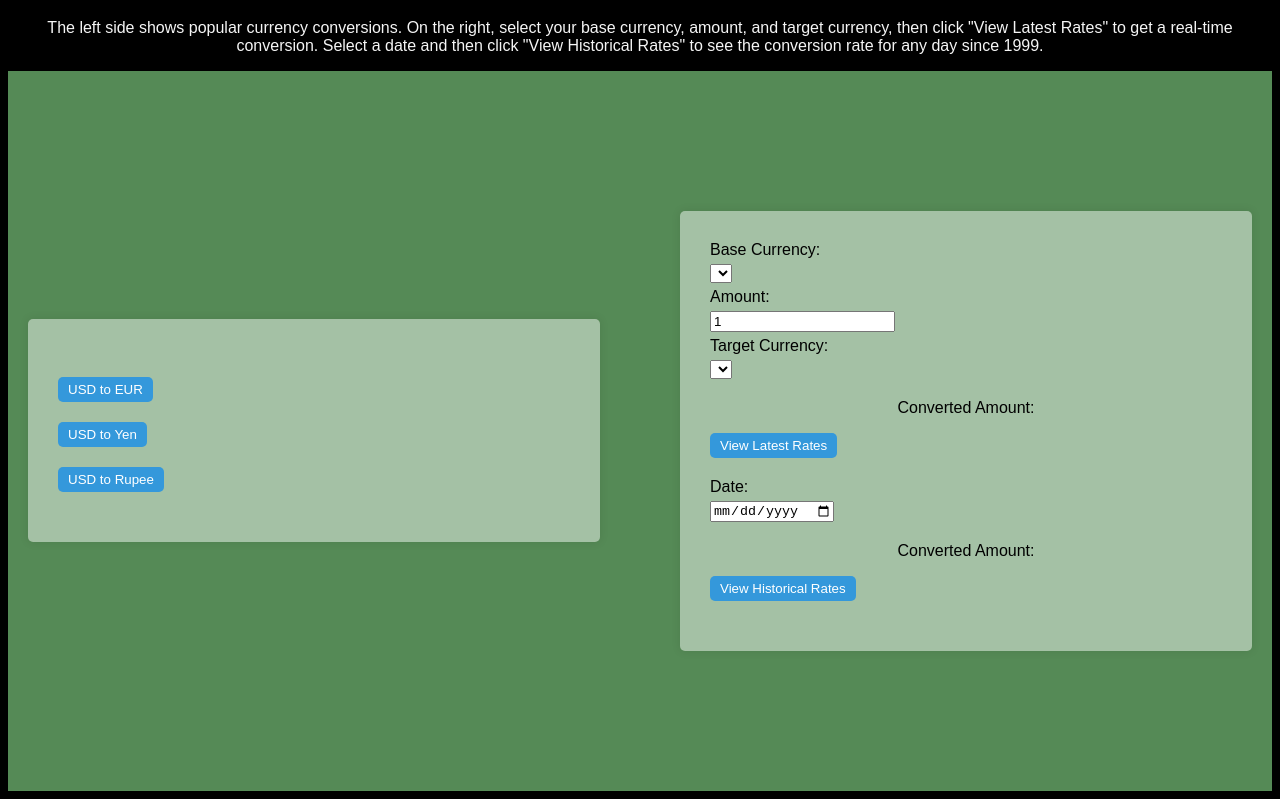
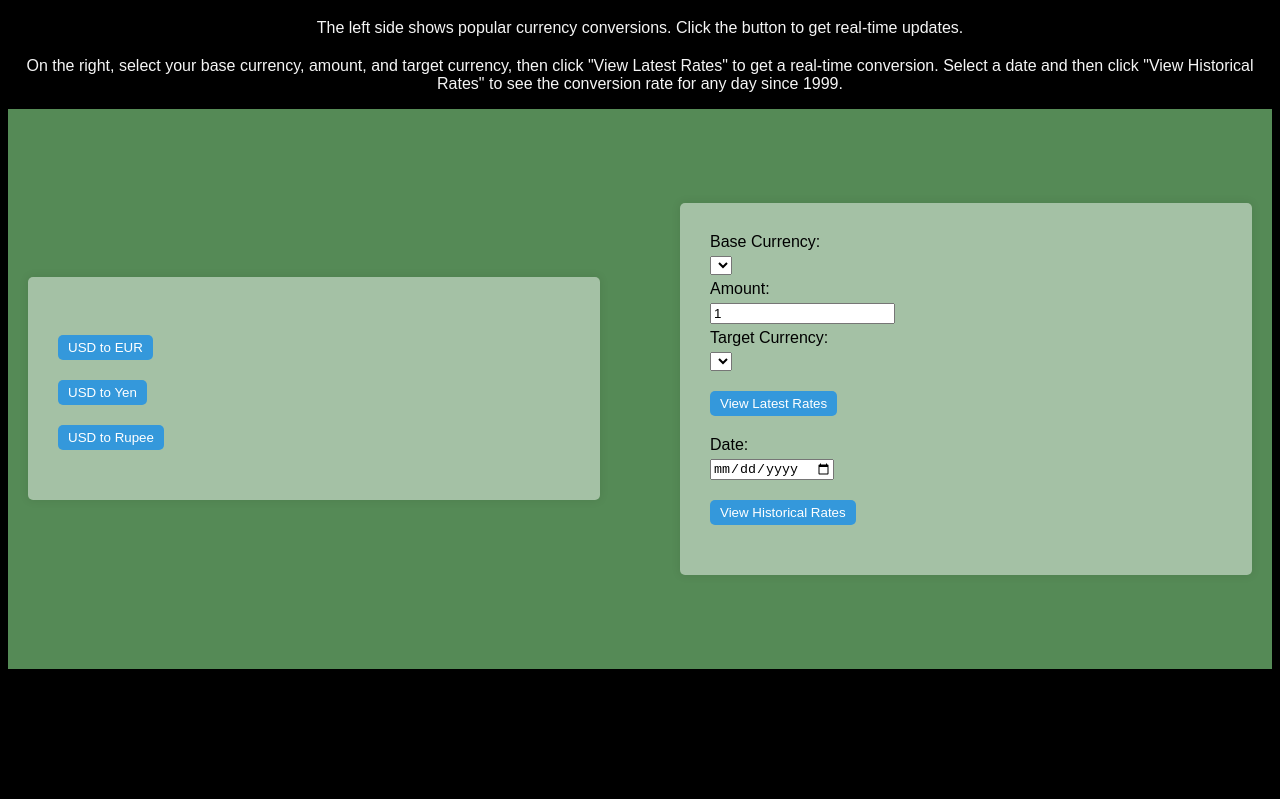
Before and after one commit to Duff72/SBA308A, a website with bundled scripts: page index.html in a window 1280 px wide. Shown: the part 61-860 px from the top of the page. After the commit the page ends 800 px from the top, so only its background shows below. Built offline with nearby package versions, Linux system fonts and the light colour scheme; no server answers.

Commit message:
css makes me :(

```diff
--- a/index.html
+++ b/index.html
@@ -8,7 +8,7 @@
   </head>
   <body>
     <h1>Currency Converter</h1>
-    <p>The left side shows popular currency conversions. On the right, select your base currency, amount, and target currency, then click "View Latest Rates" to get a real-time conversion. Select a date and then click "View Historical Rates" to see the conversion rate for any day since 1999.</p>
+    <p>The left side shows popular currency conversions. Click the button to get real-time updates.</p><p> On the right, select your base currency, amount, and target currency, then click "View Latest Rates" to get a real-time conversion. Select a date and then click "View Historical Rates" to see the conversion rate for any day since 1999.</p>
     <div id="parent">
     <div id="popularConversions" class="converter">
         <br><button id="dollarToEuroBtn">USD to EUR</button><div id="dollarToEuro"></div>
@@ -23,13 +23,13 @@
         <input type="number" id="amount" value="1" min="1" />
         <label for="targetCurrency">Target Currency:</label>
         <select id="targetCurrency"></select>
-        <p>Converted Amount: <span id="convertedAmount"></span></p>
+        <p><span id="convertedAmount"></span></p>
         <button id="latestRates" type="button" class="submit">
           View Latest Rates
         </button>
         <label for="date">Date:</label>
         <input type="date" id="date" />
-        <p>Converted Amount: <span id="historicalConvertedAmount"></span></p>
+        <p><span id="historicalConvertedAmount"></span></p>
         <button id="historicalRates" type="button" class="submit">
           View Historical Rates
         </button>
--- a/styles.css
+++ b/styles.css
@@ -3,7 +3,7 @@
     display: flex;
     justify-content: space-around;
     align-items: center;
-    height: 90vh;
+    height: 70vh;
     margin: 0;
     background-color: #558a56;
 }
```
